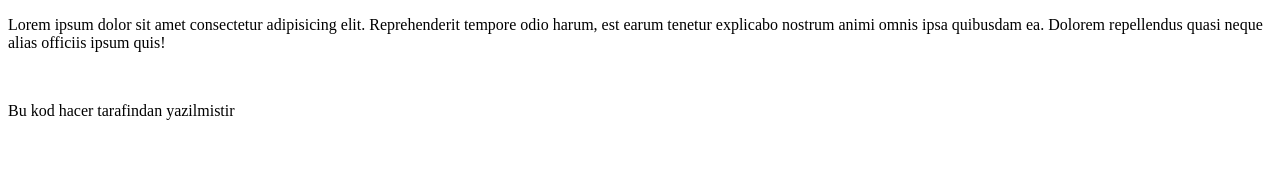
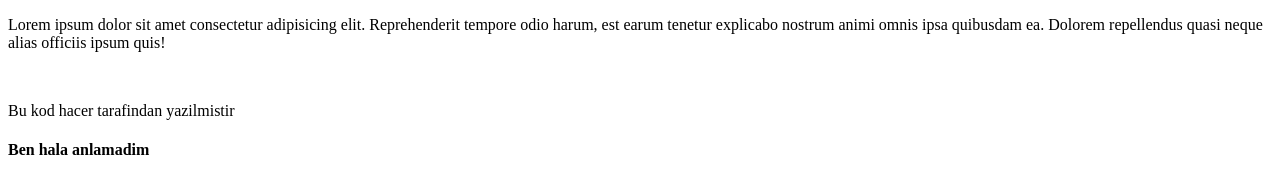
Before and after one commit to hacer83838/T1033, a plain HTML site: page index.html in a window 1280 px wide. Drawn offline with Linux system fonts and the light colour scheme.

Commit message:
Anlamadim

```diff
--- a/index.html
+++ b/index.html
@@ -10,5 +10,6 @@
   <p>Lorem ipsum dolor sit amet consectetur adipisicing elit. Reprehenderit tempore odio harum, est earum tenetur explicabo nostrum animi omnis ipsa quibusdam ea. Dolorem repellendus quasi neque alias officiis ipsum quis!</p>
   <br>
   <p>Bu kod hacer tarafindan yazilmistir</p>
+  <h4>Ben hala anlamadim</h4>
 </body>
 </html>
```
